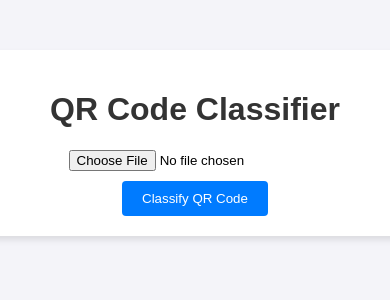
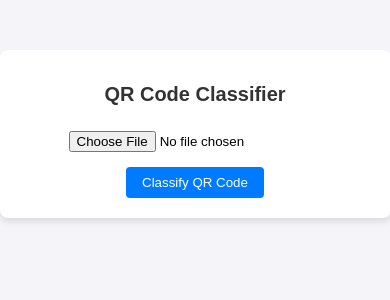
Before and after one commit to Avadhe/Authentics, a Flask app: page / in a window 390 px wide. Shown: the top 300 px of the page. Run offline with Flask 3, Linux system fonts and the light colour scheme.

Commit message:
Update index.html

```diff
--- a/templates/index.html
+++ b/templates/index.html
@@ -20,18 +20,22 @@
             padding: 20px;
             border-radius: 8px;
             box-shadow: 0 4px 6px rgba(0, 0, 0, 0.1);
-            width: 400px;
+            width: 90%;
+            max-width: 400px;
         }
         h1 {
             text-align: center;
             color: #333;
+            font-size: 24px;
         }
         form {
             margin-top: 20px;
             text-align: center;
         }
         input[type="file"] {
-            margin-bottom: 10px;
+            display: block;
+            margin: 10px auto;
+            padding: 5px;
         }
         button {
             background-color: #007bff;
@@ -40,11 +44,29 @@
             padding: 10px 20px;
             cursor: pointer;
             border-radius: 4px;
+            transition: background-color 0.3s ease;
+        }
+        button:hover {
+            background-color: #0056b3;
         }
         .flash {
             color: red;
             text-align: center;
             margin-top: 10px;
+        }
+        .result {
+            margin-top: 20px;
+            font-weight: bold;
+            color: green;
+            text-align: center;
+        }
+        @media (max-width: 768px) {
+            h1 {
+                font-size: 20px;
+            }
+            button {
+                padding: 8px 16px;
+            }
         }
     </style>
 </head>
@@ -60,9 +82,13 @@
         {% endwith %}
         <form action="/predict" method="POST" enctype="multipart/form-data">
             <input type="file" name="file" accept="image/*" required>
-            <br>
             <button type="submit">Classify QR Code</button>
         </form>
+        {% if result %}
+            <div class="result">
+                {{ result }}
+            </div>
+        {% endif %}
     </div>
 </body>
 </html>
```
